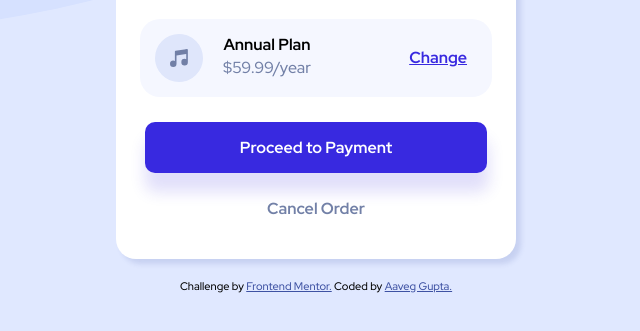
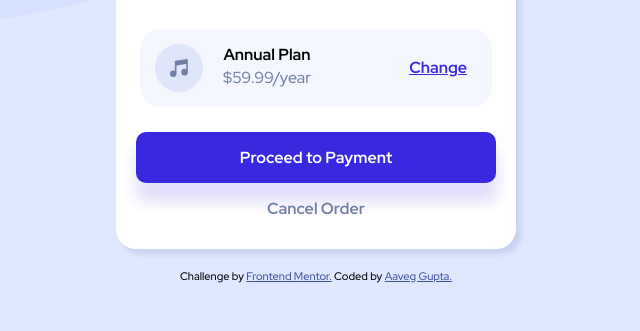
Before and after one commit to aaveggupta/Frontend-Mentor---Order-summary-card-solution, a plain HTML site: page index.html in a window 1280 px wide. Shown: the part 447-778 px from the top of the page, without its empty margins (324-964 px from the left). Drawn offline with Linux system fonts and the light colour scheme.

Commit message:
button issue resolved

```diff
--- a/style.css
+++ b/style.css
@@ -69,7 +69,8 @@ img.hero {
 }
 
 .btn-primary {
-  padding: 15px 95px;
+  padding: 15px;
+  width: 90%;
   background-color: var(--bright-blue);
   color: white;
   box-shadow: 1px 18px 15px 1px hsl(245, 75%, 52%, 0.15);
@@ -78,7 +79,6 @@ img.hero {
 .btn-secondary {
   background-color: transparent;
   margin-top: 10px;
-  padding: 15px 95px;
   color: var(--desaturated-blue);
   margin-bottom: 25px;
 }
```
Also changed, not shown: 1 other file.
